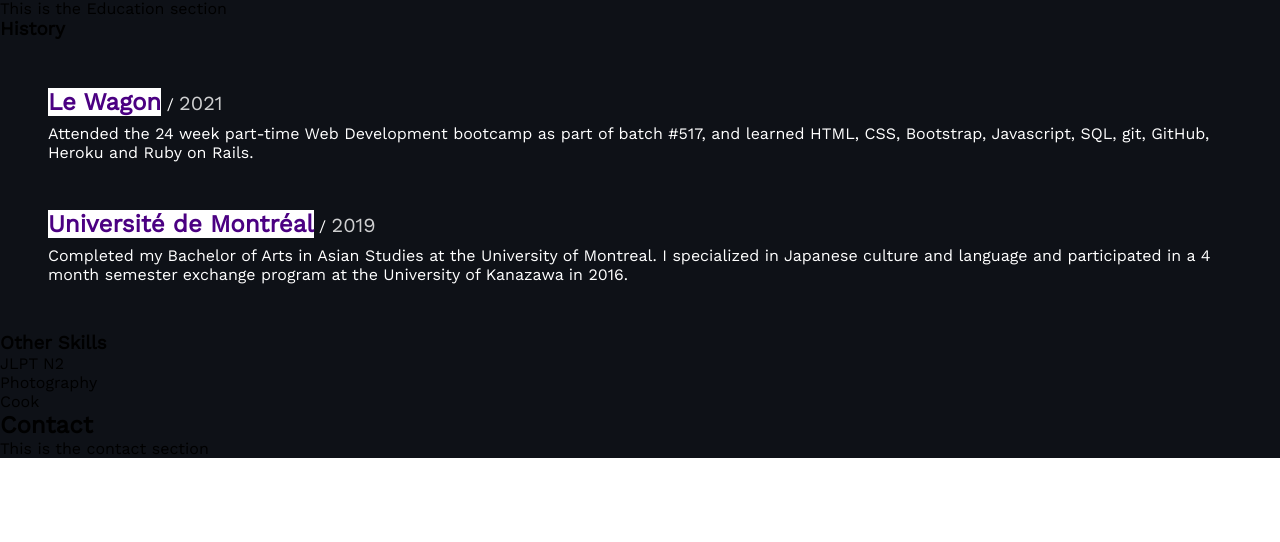
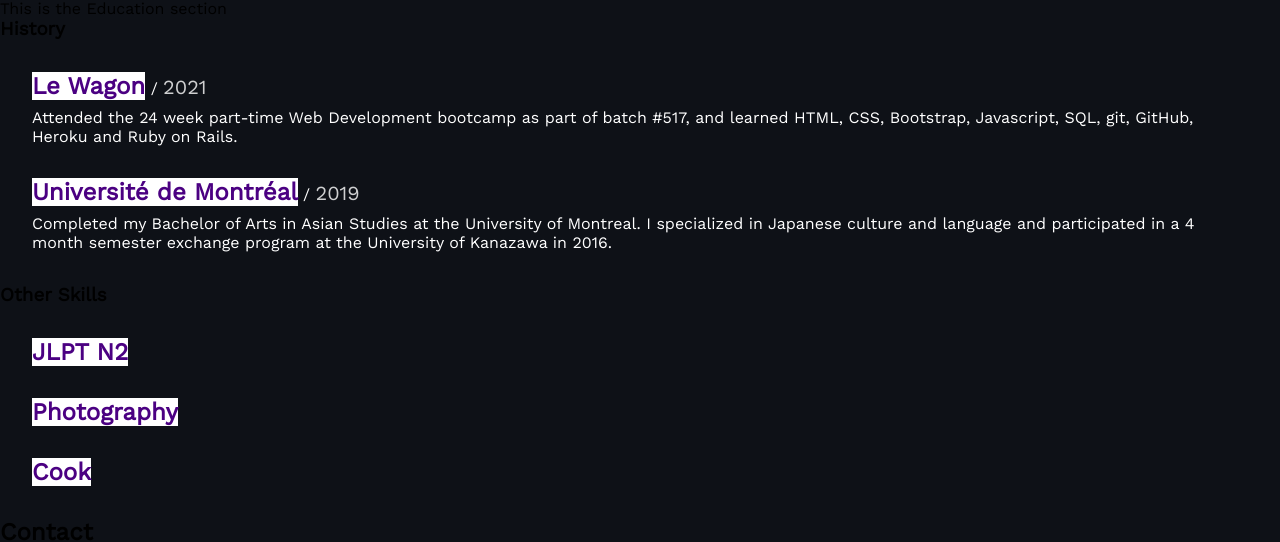
Before and after one commit to PLN2020/react-portfolio-second, a React (Create React App) app: page / in a window 1280 px wide. Shown: the part 1671-2213 px from the top of the page. Before the commit the page ends 2129 px from the top, so only its background shows below. Built offline with nearby package versions, Linux system fonts and the light colour scheme.

Commit message:
added styling for the other-skills card

```diff
--- a/src/components/body/education/education-card.css
+++ b/src/components/body/education/education-card.css
@@ -1,6 +1,6 @@
 .education-card {
     color: white;
-    margin: 3em;
+    margin: 2em;
 }
 
 .education-school-year {
--- a/src/components/body/education/other-skills.css
+++ b/src/components/body/education/other-skills.css
@@ -0,0 +1,12 @@
+.otherskills-card {
+    color: white;
+    margin: 2em;
+}
+
+.otherskills-title {
+    margin-bottom: 0.5em;
+    font-weight: 600;
+    font-size: 24px;
+    background-color: white;
+    color: indigo;
+}
--- a/src/components/body/education/other-skills.js
+++ b/src/components/body/education/other-skills.js
@@ -1,12 +1,13 @@
 import React from 'react'
+import "./other-skills.css"
 
 function OtherSkills({item}) {
     return (
         <div className="otherskills-card">
             <div className="otherskills-info">
-                <div className="otherskills-title">
+                <span className="otherskills-title">
                     {item.title}
-                </div>
+                </span>
 
                 <div className="otherskills-desc">
                     <p>{item.description}</p>
```
